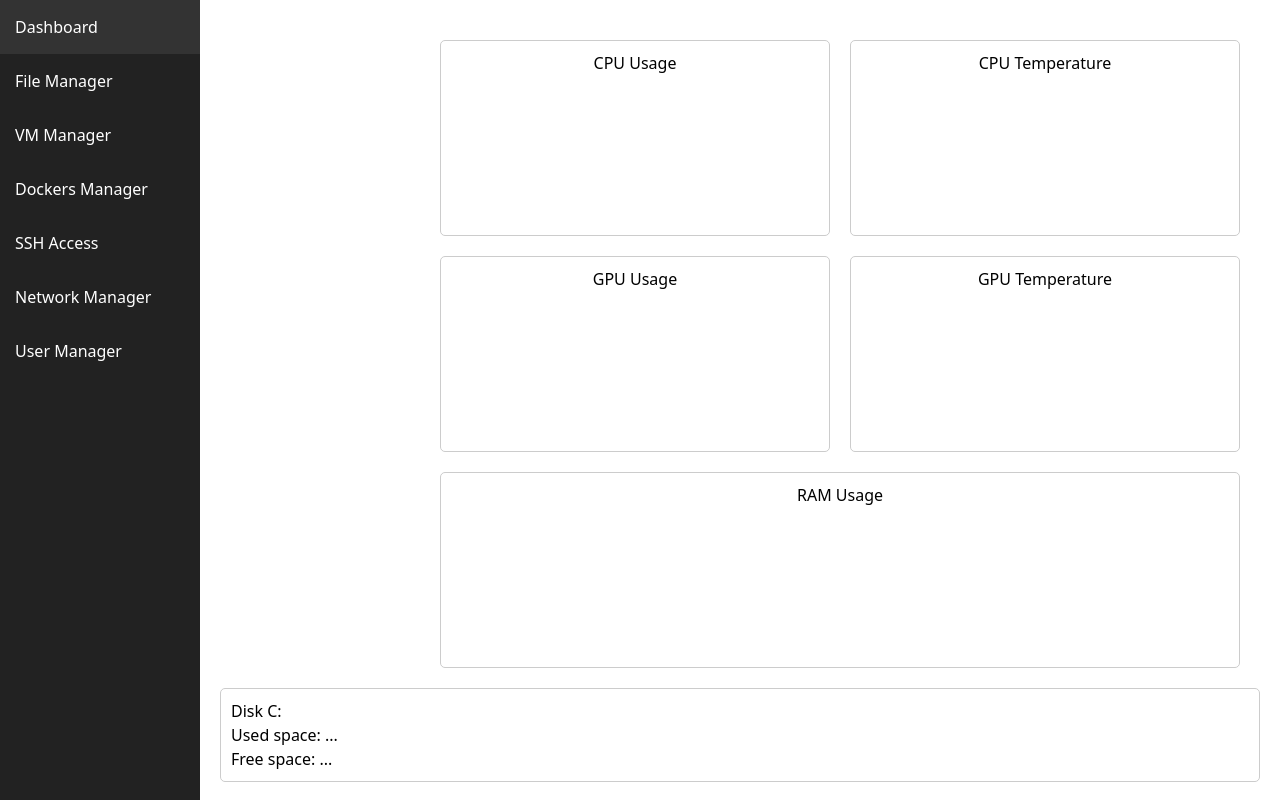
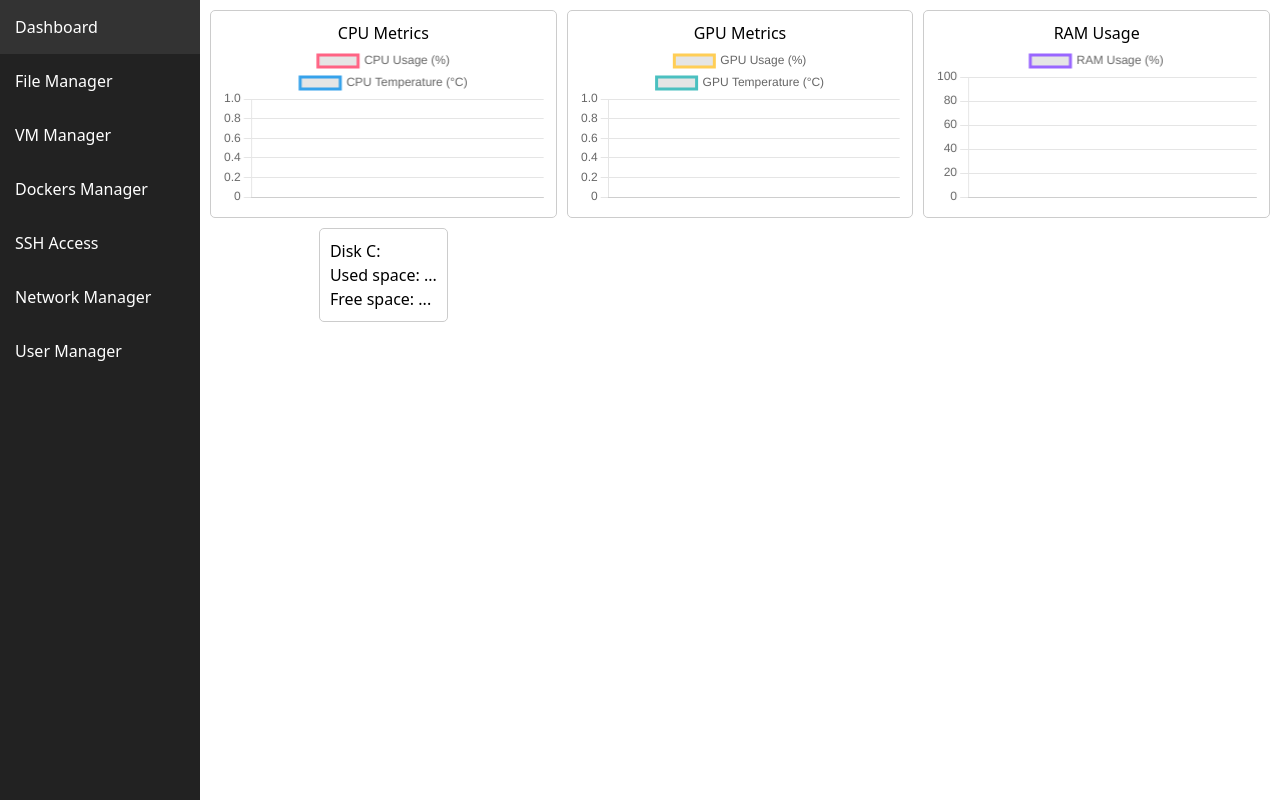
Before and after one commit to Gwenell/ServerManager, a PHP site: page /dashboard.php in a window 1280 px wide. Run offline with PHP 8.4, Linux system fonts and the light colour scheme; a map, chart or similar area stays blank.

Commit message:
dashboard

```diff
--- a/gestion_server/dashboard.php
+++ b/gestion_server/dashboard.php
@@ -2,35 +2,19 @@
 <html lang="en">
 <?php include('head.php'); // Include the head content ?>
 <body>
-    <!-- Include your menu structure -->
-    <?php include('menu.php'); ?>
+    <?php include('menu.php'); // Include your menu structure ?>
 
     <div class="content">
-        <div id="charts">
-            <!-- Chart containers -->
-            <div class="content">
-        <div class="cpu-gpu-container">
-            <!-- CPU Info side by side -->
+        <!-- CPU Usage and Temperature -->
         <div class="info-block">
-                <h3>CPU Usage</h3>
-                <canvas id="cpuUsageChart"></canvas>
-            </div>
-            <div class="info-block">
-                <h3>CPU Temperature</h3>
-                <canvas id="cpuTempChart"></canvas>
-            </div>
+            <h3>CPU Metrics</h3>
+            <canvas id="cpuChart"></canvas>
         </div>
 
-        <div class="cpu-gpu-container">
-            <!-- GPU Info side by side -->
+        <!-- GPU Usage and Temperature -->
         <div class="info-block">
-                <h3>GPU Usage</h3>
-                <canvas id="gpuUsageChart"></canvas>
-            </div>
-            <div class="info-block">
-                <h3>GPU Temperature</h3>
-                <canvas id="gpuTempChart"></canvas>
-            </div>
+            <h3>GPU Metrics</h3>
+            <canvas id="gpuChart"></canvas>
         </div>
 
         <!-- RAM Usage -->
@@ -38,24 +22,148 @@
             <h3>RAM Usage</h3>
             <canvas id="ramUsageChart"></canvas>
         </div>
-            <!-- Add more charts as needed -->
-        </div>
+
         <!-- Disk Information -->
         <div class="disk-info-container">
-                <!-- Chaque disque aura un élément .disk qui contient ses informations -->
             <div class="disk">
                 <h4>Disk C:</h4>
-                        <!-- Placeholder pour les informations sur le disque -->
                 <p>Used space: ...</p>
                 <p>Free space: ...</p>
-                        <!-- Ajouter des éléments pour la visualisation de l'utilisation -->
             </div>
-                    <!-- Répéter pour d'autres disques -->
+        </div>
     </div>
 
     <script src="https://cdn.jsdelivr.net/npm/chart.js"></script>
     <script>
         // Initialization and update functions for charts...
+        document.addEventListener('DOMContentLoaded', function () {
+            // Setup for CPU chart
+            const cpuChartCtx = document.getElementById('cpuChart').getContext('2d');
+            const cpuChart = new Chart(cpuChartCtx, {
+                type: 'line',
+                data: {
+                    // Use real-time data here
+                    datasets: [
+                        {
+                            label: 'CPU Usage (%)',
+                            data: [/* CPU usage data */],
+                            borderColor: 'rgb(255, 99, 132)',
+                            fill: false,
+                        },
+                        {
+                            label: 'CPU Temperature (°C)',
+                            data: [/* CPU temperature data */],
+                            borderColor: 'rgb(54, 162, 235)',
+                            fill: false,
+                        }
+                    ]
+                },
+                options: {
+                    scales: {
+                        y: {
+                            beginAtZero: true,
+                        }
+                    }
+                }
+            });
+
+            // Setup for GPU chart
+            const gpuChartCtx = document.getElementById('gpuChart').getContext('2d');
+            const gpuChart = new Chart(gpuChartCtx, {
+                type: 'line',
+                data: {
+                    // Use real-time data here
+                    datasets: [
+                        {
+                            label: 'GPU Usage (%)',
+                            data: [/* GPU usage data */],
+                            borderColor: 'rgb(255, 206, 86)',
+                            fill: false,
+                        },
+                        {
+                            label: 'GPU Temperature (°C)',
+                            data: [/* GPU temperature data */],
+                            borderColor: 'rgb(75, 192, 192)',
+                            fill: false,
+                        }
+                    ]
+                },
+                options: {
+                    scales: {
+                        y: {
+                            beginAtZero: true,
+                        }
+                    }
+                }
+            });
+
+            // Setup for RAM Usage chart
+        const ramUsageCtx = document.getElementById('ramUsageChart').getContext('2d');
+        const ramUsageChart = new Chart(ramUsageCtx, {
+            type: 'line', // Progressive Line Chart for RAM Usage
+            data: {
+                labels: [/* Real-time time frame data here */],
+                datasets: [{
+                    label: 'RAM Usage (%)',
+                    data: [/* Real-time RAM usage data here */],
+                    borderColor: 'rgb(153, 102, 255)',
+                    fill: false,
+                }]
+            },
+            options: {
+                scales: {
+                    y: {
+                        beginAtZero: true,
+                        suggestedMax: 100 // Assuming the usage percentage won't exceed 100%
+                    }
+                }
+            }
+        });
+
+        // Placeholder values for Disk C: chart
+        const diskSpaceData = {
+            used: 70, // Example used space in percentage
+            free: 30  // Example free space in percentage
+        };
+
+        // Setup for Disk Space chart
+        const diskSpaceCtx = document.getElementById('diskChart').getContext('2d');
+        const diskSpaceChart = new Chart(diskSpaceCtx, {
+            type: 'bar', // Bar Chart to represent Disk Space
+            data: {
+                labels: ['Disk C:'],
+                datasets: [
+                    {
+                        label: 'Used Space (%)',
+                        data: [diskSpaceData.used],
+                        backgroundColor: 'rgba(255, 99, 132, 0.5)',
+                        borderColor: 'rgba(255, 99, 132, 1)',
+                        borderWidth: 1
+                    },
+                    {
+                        label: 'Free Space (%)',
+                        data: [diskSpaceData.free],
+                        backgroundColor: 'rgba(54, 162, 235, 0.5)',
+                        borderColor: 'rgba(54, 162, 235, 1)',
+                        borderWidth: 1
+                    }
+                ]
+            },
+            options: {
+                scales: {
+                    x: {
+                        stacked: true, // Stack the bars on top of each other
+                    },
+                    y: {
+                        beginAtZero: true,
+                        stacked: true, // Stack the bars on top of each other
+                        suggestedMax: 100 // The total space won't exceed 100%
+                    }
+                }
+            }
+        });
+
+        });
     </script>
 </body>
 </html>
--- a/gestion_server/style.css
+++ b/gestion_server/style.css
@@ -9,14 +9,14 @@
 
 /* Sidebar menu styles */
 .menu {
-  background-color: #222; /* Dark background for the sidebar */
-  width: 200px; /* Sidebar width */
-  height: 100vh; /* Full height */
-  position: fixed; /* Fixed Position */
-  top: 0; /* Stick to the top */
-  left: 0; /* Stick to the left */
-  overflow-y: auto; /* Enable vertical scrolling */
-  z-index: 1000; /* Higher z-index so that it stacks on top */
+  background-color: #222;
+  width: 200px;
+  height: 100vh;
+  position: fixed;
+  top: 0;
+  left: 0;
+  overflow-y: auto;
+  z-index: 1000;
 }
 
 .menu-list {
@@ -26,7 +26,7 @@
 }
 
 .menu-list li a {
-  color: #fff; /* White text for links */
+  color: #fff;
   padding: 15px;
   text-decoration: none;
   display: block;
@@ -34,37 +34,35 @@
 }
 
 .menu-list li a:hover {
-  background-color: #333; /* Darker background on hover */
+  background-color: #333;
 }
 
 /* Content styles */
 .content {
-  margin-left: 200px; /* Make room for the sidebar */
-  padding: 20px; /* Padding around the content */
+  margin-left: 200px;
+  padding: 10px;
+  display: grid;
+  grid-template-columns: repeat(auto-fit, minmax(300px, 1fr));
+  gap: 10px;
 }
 
-/* Grid layout for CPU and GPU info side by side */
-.cpu-gpu-container {
-  display: grid;
-  grid-template-columns: repeat(2, 1fr); /* Adjust the number of columns as necessary */
-  gap: 20px;
-  margin-bottom: 20px; /* Space between the CPU/GPU containers and disk info */
-}
-
-/* Style individual info blocks for CPU and GPU */
 .info-block {
   background-color: #fff;
   border: 1px solid #ccc;
   border-radius: 5px;
   padding: 10px;
-  text-align: center; /* Center the text inside the blocks */
+  text-align: center;
 }
 
-/* Grid layout for disk information */
+.info-block canvas {
+  width: 100%;
+  height: 200px;
+}
+
 .disk-info-container {
   display: grid;
-  grid-template-columns: repeat(auto-fit, minmax(200px, 1fr)); /* Create as many columns as fit */
-  gap: 20px;
+  grid-template-columns: repeat(auto-fit, minmax(300px, 1fr));
+  gap: 10px;
 }
 
 .disk {
@@ -72,4 +70,6 @@
   border: 1px solid #ccc;
   border-radius: 5px;
   padding: 10px;
+  text-align: left;
+  margin: 0 auto;
 }
```
Lines whose indentation alone changed are shown as unchanged.
